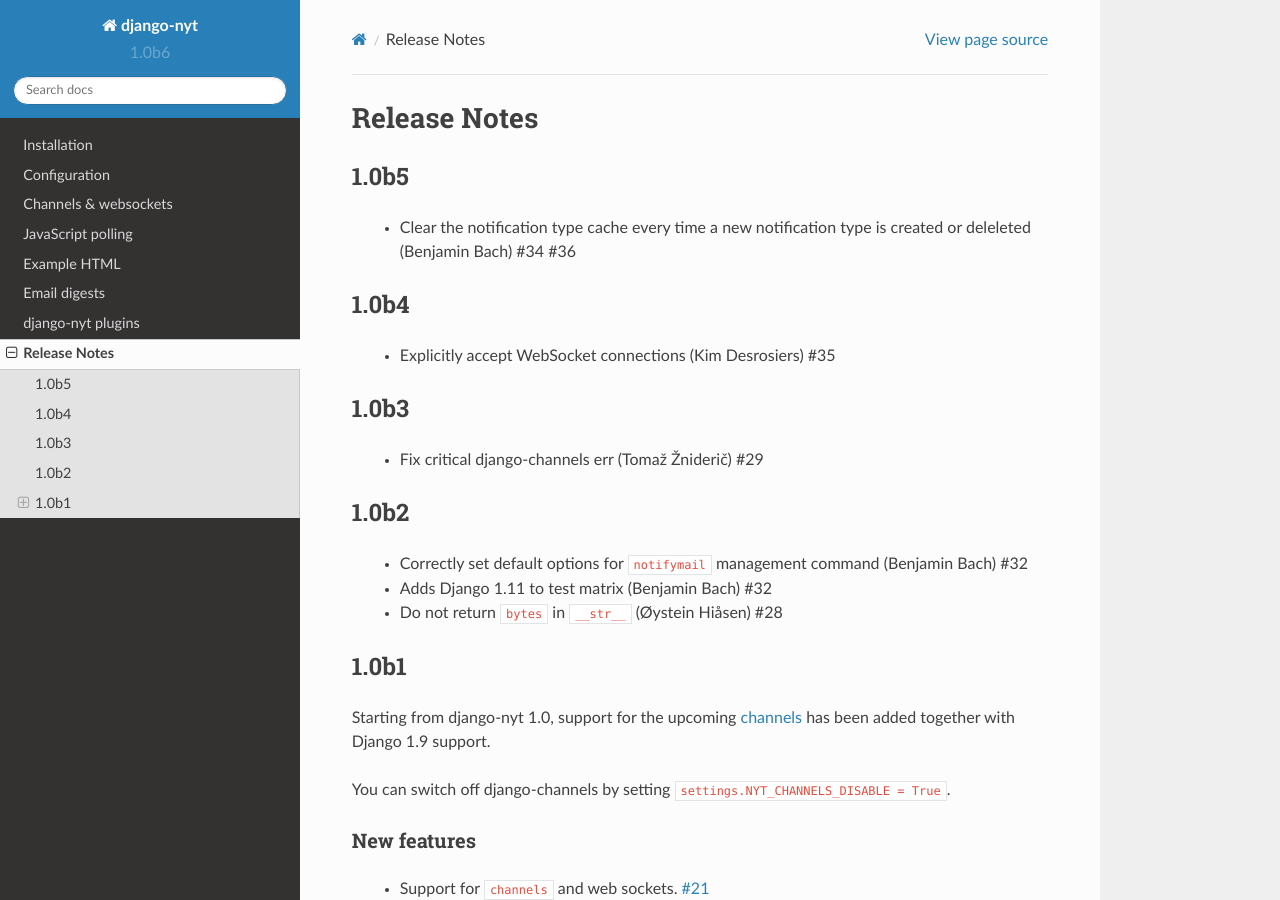
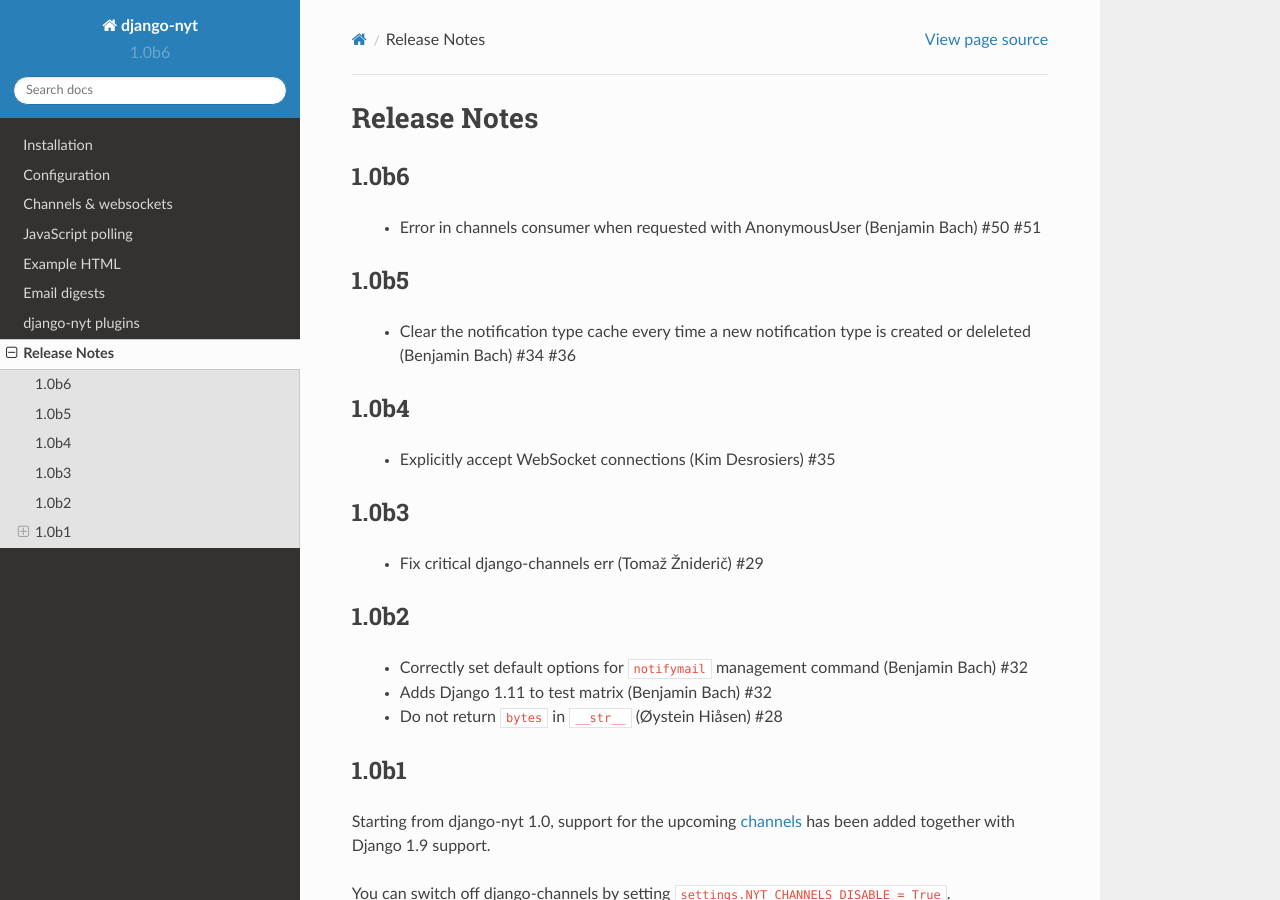
Before and after one commit to django-wiki/django-nyt, a Sphinx documentation site: the page built from docs/release_notes.rst, in a window 1280 px wide and 900 px high. Built offline with Sphinx 7.4.7 and the Read the Docs theme 2.0.0, drawn with Linux system fonts in a browser that asks for light colours; pages that are not in the unit, such as notebooks, are missing from menus.

Commit message:
Release note about #51

```diff
--- a/docs/release_notes.rst
+++ b/docs/release_notes.rst
@@ -1,5 +1,10 @@
 Release Notes
 =============
+
+1.0b6
+-----
+
+ * Error in channels consumer when requested with AnonymousUser (Benjamin Bach) #50 #51
 
 1.0b5
 -----
```
